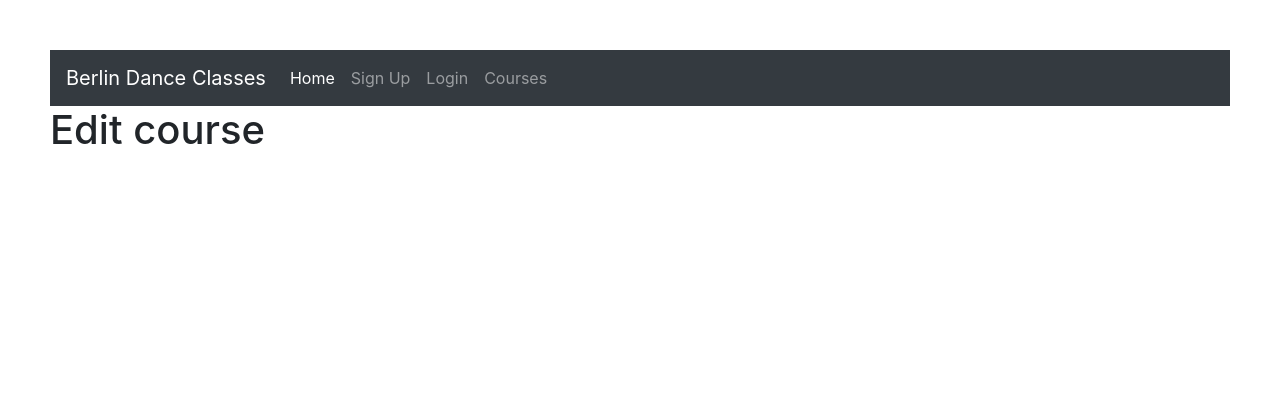
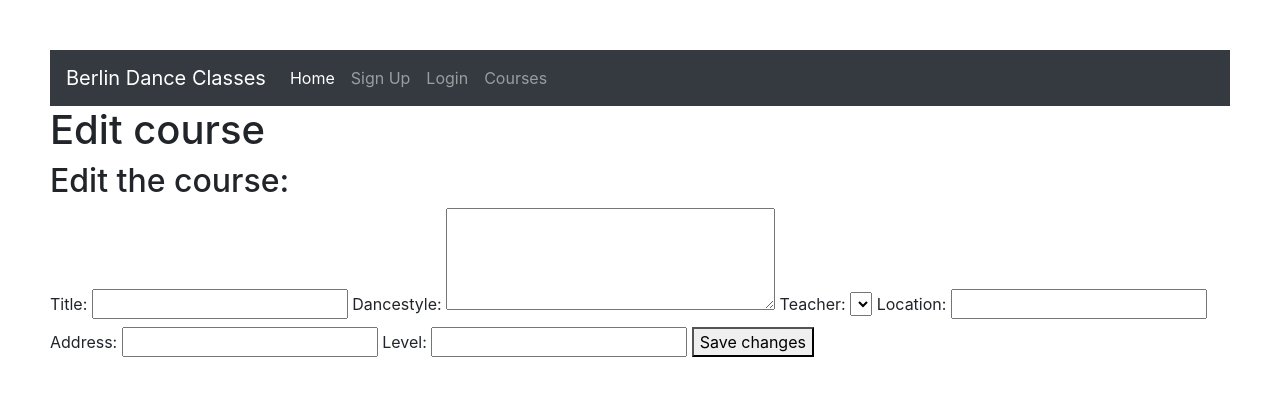
Before and after one commit to BerlinDanceClasses/BerlinDance, a Node server app: page /courses/600000000000000000000002/edit in a window 1280 px wide. Shown: the top 396 px of the page. Run offline with Node 20, Linux system fonts and the light colour scheme; the visitor is signed in with stand-in values (Sample User, id 1); data comes from the database, SQL or seed files in the repository; lists and menus that the app fills with data are empty; some libraries are stand-ins or nearby versions.

Commit message:
added html to views

```diff
--- a/server.js
+++ b/server.js
@@ -1,4 +1,5 @@
 const app = require("./app");
+const express = require("express");
 
 // ℹ️ Sets the PORT for our app to have access to it. If no env has been set, we hard code it to 3000
 const PORT = process.env.PORT || 3000;
@@ -6,3 +7,5 @@
 app.listen(PORT, () => {
   console.log(`Server listening on http://localhost:${PORT}`);
 });
+
+app.use(express.static(__dirname + '/node_modules/bootstrap/dist'));
--- a/views/dance-course/edit-course.hbs
+++ b/views/dance-course/edit-course.hbs
@@ -1 +1,36 @@
 <h1>Edit course</h1>
+<h2>Edit the course: {{courses.title}}</h2>
+
+<form method="POST" action="/courses/{{courses._id}}/edit">
+    <label> Title:
+        <input type="text" name="title" value="{{courses.title}}" />
+    </label>
+
+ <label> Dancestyle:
+        <textarea name="dancestyle" cols="30" rows="4">{{dancestyle}}</textarea>
+    </label>
+
+    <label> Teacher:
+        <select name="teacher">
+            {{#each teachers}}
+                <option value={{this._id}}>
+                    {{this.name}}
+                </option>
+            {{/each}}
+        </select>
+    </label>
+
+    <label> Location:
+        <input type="text" name="location" min="1" max="10" value="{{courses.location}}" />
+    </label>
+
+     <label> Address:
+        <input type="text" name="address" min="1" max="10" value="{{courses.address}}" />
+    </label>
+
+    <label> Level:
+        <input type="text" name="level" min="1" max="10" value="{{courses.address}}" />
+    </label>
+
+    <button type="submit">Save changes</button>
+</form>
```
Also changed, not shown: views/dance-course/create-course.hbs (+9 -4 lines), views/dance-course/details-course.hbs (+26 -0 lines), views/dance-course/list-course.hbs (+18 -0 lines).
